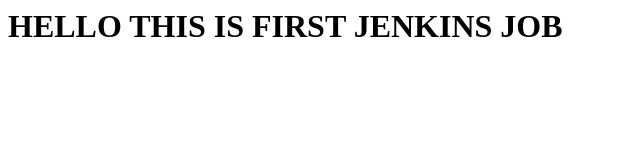
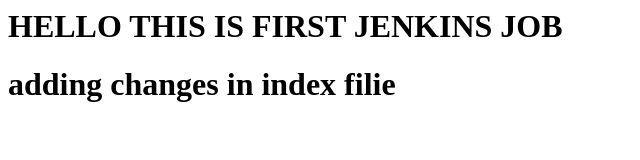
Before and after one commit to amirpatel7m/test, a plain HTML site: page index.html in a window 1280 px wide. Shown: the whole page, without its empty margins (0-640 px from the left). Drawn offline with Linux system fonts and the light colour scheme.

Commit message:
2nd line added

```diff
--- a/index.html
+++ b/index.html
@@ -1 +1,2 @@
 <h1> HELLO THIS IS FIRST JENKINS JOB </h1>
+<h1> adding changes in index filie</h1>
```
